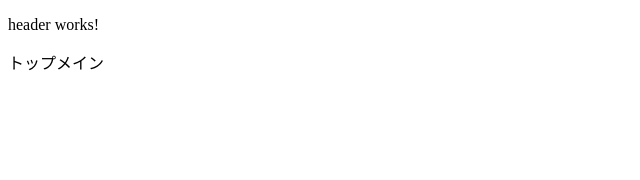
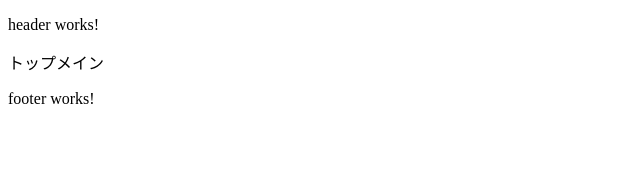
Before and after one commit to kyohei-nakafuji/programming, an Angular app: page / in a window 1280 px wide. Shown: the top 180 px of the page, without its empty margins (0-640 px from the left). Built offline with nearby package versions, Linux system fonts and the light colour scheme.

Commit message:
コンポーネント追加　フッター

```diff
--- a/src/app/app.component.html
+++ b/src/app/app.component.html
@@ -1,2 +1,3 @@
 <app-header></app-header>
 <app-top-main></app-top-main>
+<app-footer></app-footer>
--- a/src/app/app.module.ts
+++ b/src/app/app.module.ts
@@ -6,12 +6,14 @@ import { HttpModule } from '@angular/http';
 import { AppComponent } from './app.component';
 import { TopMainComponent } from './top-main/top-main.component';
 import { HeaderComponent } from './header/header.component';
+import { FooterComponent } from './footer/footer.component';
 
 @NgModule({
   declarations: [
     AppComponent,
     TopMainComponent,
-    HeaderComponent
+    HeaderComponent,
+    FooterComponent
   ],
   imports: [
     BrowserModule,
--- /dev/null
+++ b/src/app/footer/footer.component.html
@@ -0,0 +1,3 @@
+<p>
+  footer works!
+</p>
--- /dev/null
+++ b/src/app/footer/footer.component.ts
@@ -0,0 +1,15 @@
+import { Component, OnInit } from '@angular/core';
+
+@Component({
+  selector: 'app-footer',
+  templateUrl: './footer.component.html',
+  styleUrls: ['./footer.component.scss']
+})
+export class FooterComponent implements OnInit {
+
+  constructor() { }
+
+  ngOnInit() {
+  }
+
+}
```
Also changed, not shown: src/app/footer/footer.component.scss (added), 1 other file (tests, documents, lock files or other folders).
